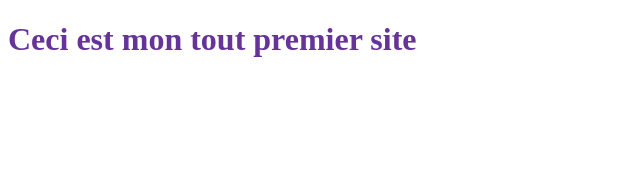
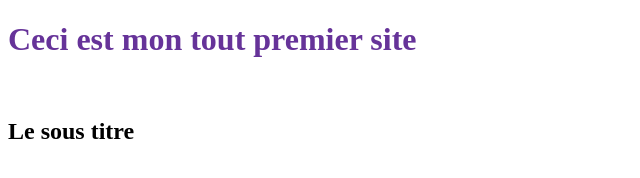
Before and after one commit to JonathanStMarc/Le-site-de-DJAMdjam, a plain HTML site: page index.html in a window 1280 px wide. Shown: the whole page, without its empty margins (0-640 px from the left). Drawn offline with Linux system fonts and the light colour scheme.

Commit message:
ajout du sous titre

```diff
--- a/index.html
+++ b/index.html
@@ -10,5 +10,6 @@
     <body>
         <h1 class="monTitre">Ceci est mon tout premier site</h1>
         <img src="" alt="" />
+        <h2>Le sous titre</h2>
     </body>
 </html>
```
